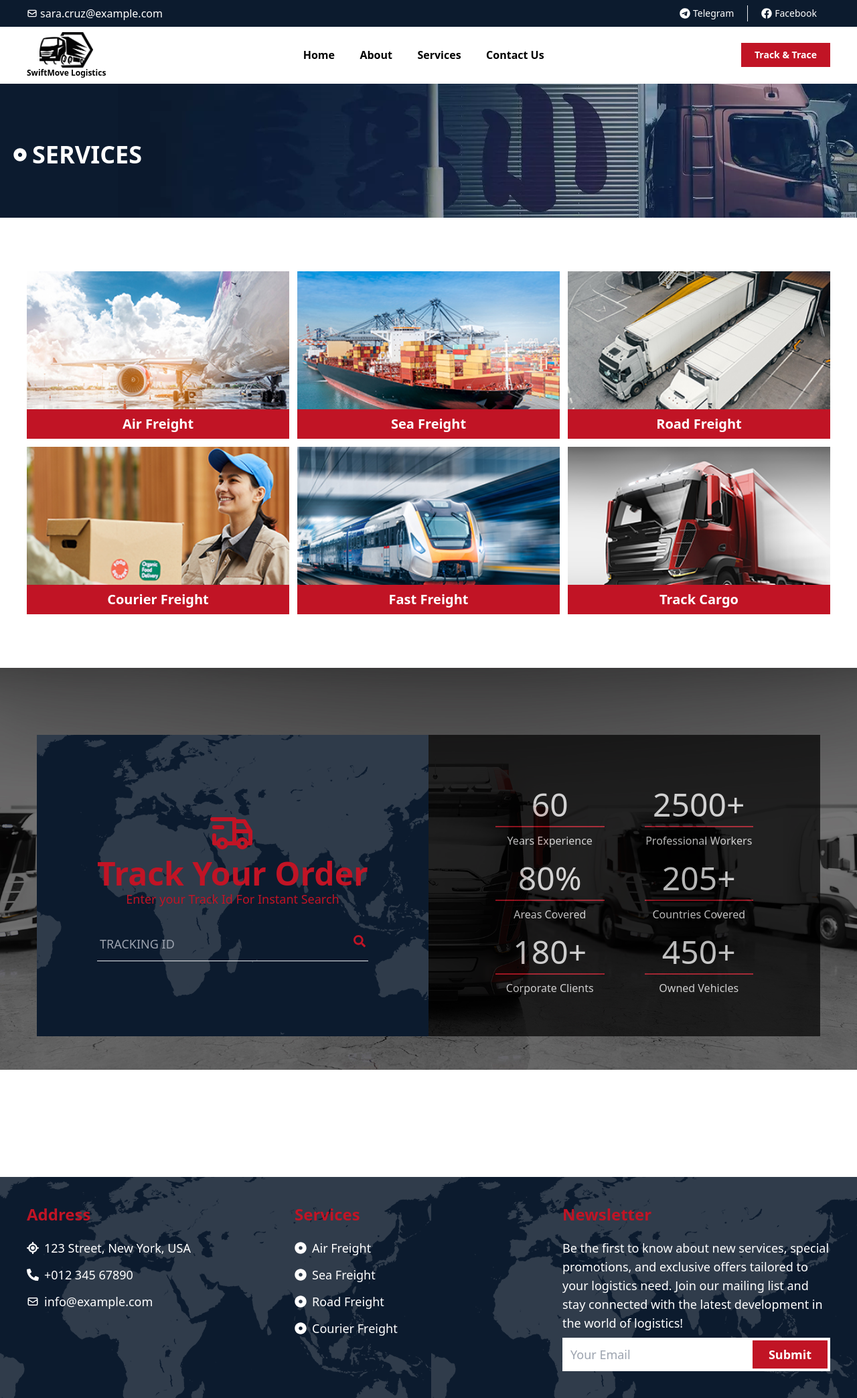
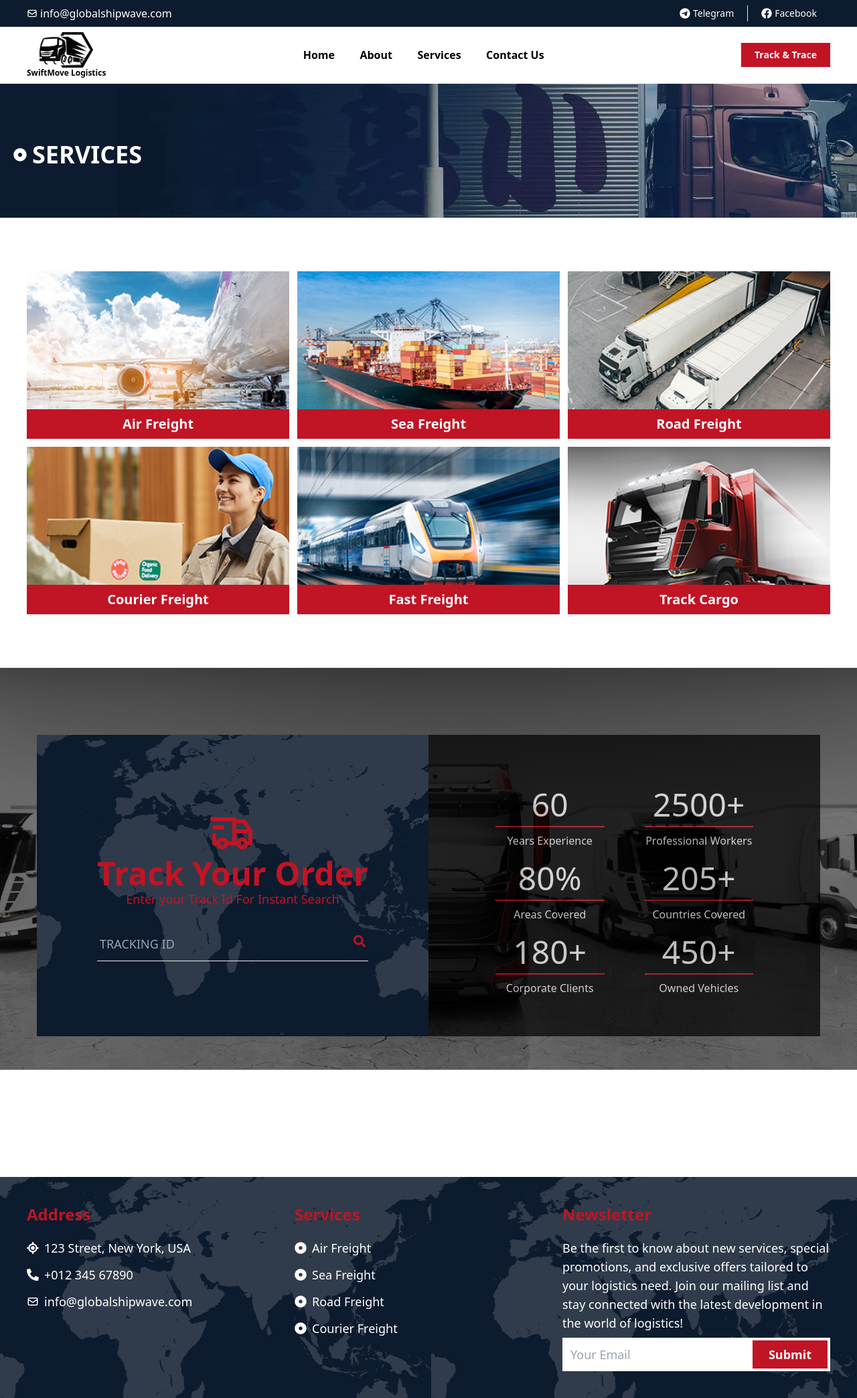
Before and after one commit to Yemezzy/SwiftMove-Logistics, a React (Create React App) app: page /Services in a window 1280 px wide. Shown: the whole page at 67% size. Built offline with nearby package versions, Linux system fonts and the light colour scheme.

Commit message:
first commit

```diff
--- a/src/Pages/Footer.js
+++ b/src/Pages/Footer.js
@@ -12,7 +12,7 @@ const Footer = () => {
             <p className='md:text-2xl text-xl text-[#c11425] font-bold mb-2 md:mb-5 mt-5 md:mt-0'>Address</p>
             <p className='flex items-center gap-2'><FaLocationCrosshairs/>123 Street, New York, USA</p>
             <p className='flex items-center gap-2 mt-3'><FaPhoneAlt/>+012 345 67890</p>
-            <p className='flex items-center gap-2 mt-3'><HiOutlineMail/>info@example.com</p>
+            <p className='flex items-center gap-2 mt-3'><HiOutlineMail/>info@globalshipwave.com</p>
         </section>
         <section>
         <p className='md:text-2xl text-xl text-[#c11425] font-bold mb-2 md:mb-5 mt-5 md:mt-0'>Services</p>
--- a/src/Pages/Home.js
+++ b/src/Pages/Home.js
@@ -16,7 +16,9 @@ const Home = () => {
                 window.location.href = "/about-us"
             }, 2000);
         }else{
-            setError("Incorrect user tracking ID")
+            setTimeout(() => {
+                setError("Incorrect user tracking ID")
+            }, 1000);
         }
       };
 
@@ -215,8 +217,8 @@ I've been using this shipping company for a while now, and I must say, they neve
               <div className='md:mt-10 mt-5 flex items-end gap-5'>
                 <FaHeadset className='text-7xl text-white p-4 bg-[#c11425]'/>
                 <div>
-                    <p className='font-semibold'>Call for any query!</p>
-                    <p className='text-2xl font-bold text-[#c11425]'>+012 345 6789</p>
+                    <p className='font-semibold'>Email for any query!</p>
+                    <p className='text-2xl font-bold text-[#c11425]'>info@globalshipwave.com</p>
                 </div>
               </div>
             </section>
--- a/src/Pages/Navbar.js
+++ b/src/Pages/Navbar.js
@@ -45,7 +45,7 @@ const Navbar = () => {
             <section className='flex justify-center gap-'>
                 <div className='flex gap-1 md:text-base text-xs items-center pr-3 md:pr-5'>
                 <HiOutlineMail className='text-base'/>
-                    <p>sara.cruz@example.com</p>
+                    <p>info@globalshipwave.com</p>
                     </div>
 
             </section>
```
